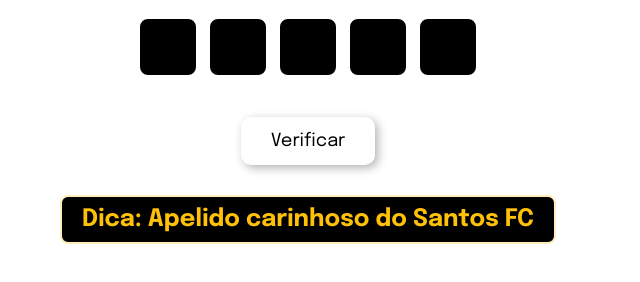
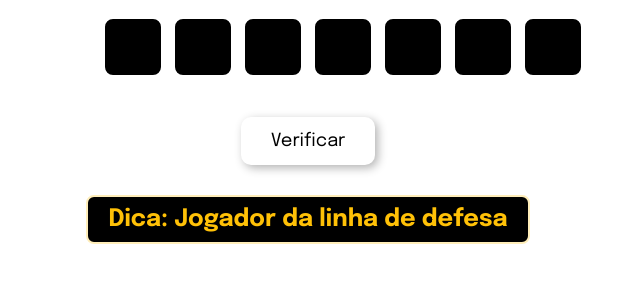
Before and after one commit to felipeferronogueira/UniversoSantista, a website: page Site/public/dashboard/termoSantos.html in a window 1280 px wide. Shown: the part 92-374 px from the top of the page, without its empty margins (332-972 px from the left). Drawn offline with Linux system fonts and the light colour scheme.

Commit message:
Jogo termo finalizado com possiveis ajustes

```diff
--- a/Site/public/dashboard/termoSantos.html
+++ b/Site/public/dashboard/termoSantos.html
@@ -11,18 +11,7 @@
 <body>
   <h1>Termo do Santos</h1>
 
-  <div class="caixa-entrada-container">
-    <input type="text" id="letra1" class="caixa-entrada" maxlength="1" oninput="moverProximo(1)"
-      onkeydown="moverAnterior(1, event)" />
-    <input type="text" id="letra2" class="caixa-entrada" maxlength="1" oninput="moverProximo(2)"
-      onkeydown="moverAnterior(2, event)" />
-    <input type="text" id="letra3" class="caixa-entrada" maxlength="1" oninput="moverProximo(3)"
-      onkeydown="moverAnterior(3, event)" />
-    <input type="text" id="letra4" class="caixa-entrada" maxlength="1" oninput="moverProximo(4)"
-      onkeydown="moverAnterior(4, event)" />
-    <input type="text" id="letra5" class="caixa-entrada" maxlength="1" oninput="moverProximo(5)"
-      onkeydown="moverAnterior(5, event)" />
-  </div>
+  <div class="caixa-entrada-container" id="inputsContainer"></div>
 
   <button id="botaoVerificar" onclick="verificarPalpite()" class="botao">Verificar</button>
   <button id="botaoRecomecar" onclick="recomecarJogo()" class="botao" style="display: none;">Jogar Novamente</button>
@@ -35,8 +24,30 @@
 </html>
 
 <script>
-  const palavrasComDicas = [
-    { palavra: "PEIXE", dica: "Apelido carinhoso do Santos FC" }
+ const palavrasComDicas = [
+    { palavra: "PEIXE", dica: "Apelido carinhoso do Santos FC" },
+    { palavra: "VILA", dica: "Estádio do Santos FC" },
+    { palavra: "NEYMAR", dica: "Revelado no Santos e hoje astro mundial" },
+    { palavra: "PELÉ", dica: "O rei do futebol" },
+    { palavra: "SANTOS", dica: "Nome do time" },
+    { palavra: "ALVINEGRO", dica: "Cores tradicionais do Santos" },
+    { palavra: "SEREIAS", dica: "Apelido do time feminino" },
+    { palavra: "LIBERTADORES", dica: "Título continental conquistado pelo Santos" },
+    { palavra: "BI", dica: "Quantas vezes Pelé foi campeão mundial pelo Santos?" },
+    { palavra: "ROBINHO", dica: "Fez o pedalada histórica na final de 2002" },
+    { palavra: "DIEGO", dica: "Parceiro do Robinho em 2002" },
+    { palavra: "RAFAEL", dica: "Goleiro campeão da Libertadores de 2011" },
+    { palavra: "MURICY", dica: "Treinador do título em 2011" },
+    { palavra: "SANTISTA", dica: "Torcedor fanático" },
+    { palavra: "BRANCO", dica: "Uma das cores do uniforme" },
+    { palavra: "ATAQUE", dica: "Setor do campo onde Neymar jogava" },
+    { palavra: "DEFESA", dica: "Setor que evita os gols" },
+    { palavra: "ESCUDO", dica: "Símbolo que representa o time" },
+    { palavra: "CAMISA", dica: "Peça usada pelos jogadores" },
+    { palavra: "CALÇÃO", dica: "Parte inferior do uniforme" },
+    { palavra: "BOLA", dica: "Objeto principal do jogo" },
+    { palavra: "TÍTULO", dica: "Todo torcedor quer ver o time conquistar" },
+    { palavra: "ZAGUEIRO", dica: "Jogador da linha de defesa" }
   ];
 
   let palavraSecreta = "";
@@ -44,18 +55,35 @@
   let tentativas = 0;
   let pontuacao = 0;
 
+  sortearPalavra(); // Inicializa o jogo
+
   function sortearPalavra() {
     const sorteada = palavrasComDicas[Math.floor(Math.random() * palavrasComDicas.length)];
     palavraSecreta = sorteada.palavra.toUpperCase();
     dicaPalavra = sorteada.dica;
+
     mostrarMensagem("alerta", `Dica: ${dicaPalavra}`);
+    gerarInputs(palavraSecreta.length);
   }
 
-  sortearPalavra(); // Inicializa o jogo com a dica
+  function gerarInputs(qtd) {
+    inputsContainer.innerHTML = ""; // limpa inputs antigos
+    for (let i = 1; i <= qtd; i++) {
+      const input = document.createElement("input");
+      input.type = "text";
+      input.id = `letra${i}`;
+      input.className = "caixa-entrada";
+      input.maxLength = 1;
+      input.oninput = () => moverProximo(i);
+      input.onkeydown = (e) => moverAnterior(i, e);
+      inputsContainer.appendChild(input);
+    }
+    document.getElementById("letra1").focus();
+  }
 
   function moverProximo(i) {
     const atual = document.getElementById(`letra${i}`);
-    if (i < 5 && atual.value.length) document.getElementById(`letra${i + 1}`).focus();
+    if (i < palavraSecreta.length && atual.value.length) document.getElementById(`letra${i + 1}`).focus();
   }
 
   function moverAnterior(i, e) {
@@ -63,14 +91,17 @@
   }
 
   function verificarPalpite() {
-    const palpite = Array.from({ length: 5 }, (_,i) => document.getElementById(`letra${i + 1}`).value.toUpperCase()).join("");
+    const palpite = Array.from({ length: palavraSecreta.length }, (_, i) =>
+      document.getElementById(`letra${i + 1}`).value.toUpperCase()
+    ).join("");
 
-    if (palpite.length !== 5) return mostrarMensagem("alerta", "A palavra deve ter 5 letras!");
+    if (palpite.length !== palavraSecreta.length)
+      return mostrarMensagem("alerta", `A palavra deve ter ${palavraSecreta.length} letras!`);
 
     const linha = document.createElement("div");
     linha.classList.add("linha");
 
-    for (let i = 0; i < 5; i++) {
+    for (let i = 0; i < palavraSecreta.length; i++) {
       const div = document.createElement("div");
       div.className = "letra";
       if (palpite[i] === palavraSecreta[i]) {
@@ -113,8 +144,9 @@
   }
 
   function limparCampos() {
-    for (let i = 1; i <= 5; i++) document.getElementById(`letra${i}`).value = "";
-    letra1.focus();
+    for (let i = 1; i <= palavraSecreta.length; i++)
+      document.getElementById(`letra${i}`).value = "";
+    document.getElementById("letra1").focus();
   }
 
   function mostrarMensagem(tipo, texto) {
```
